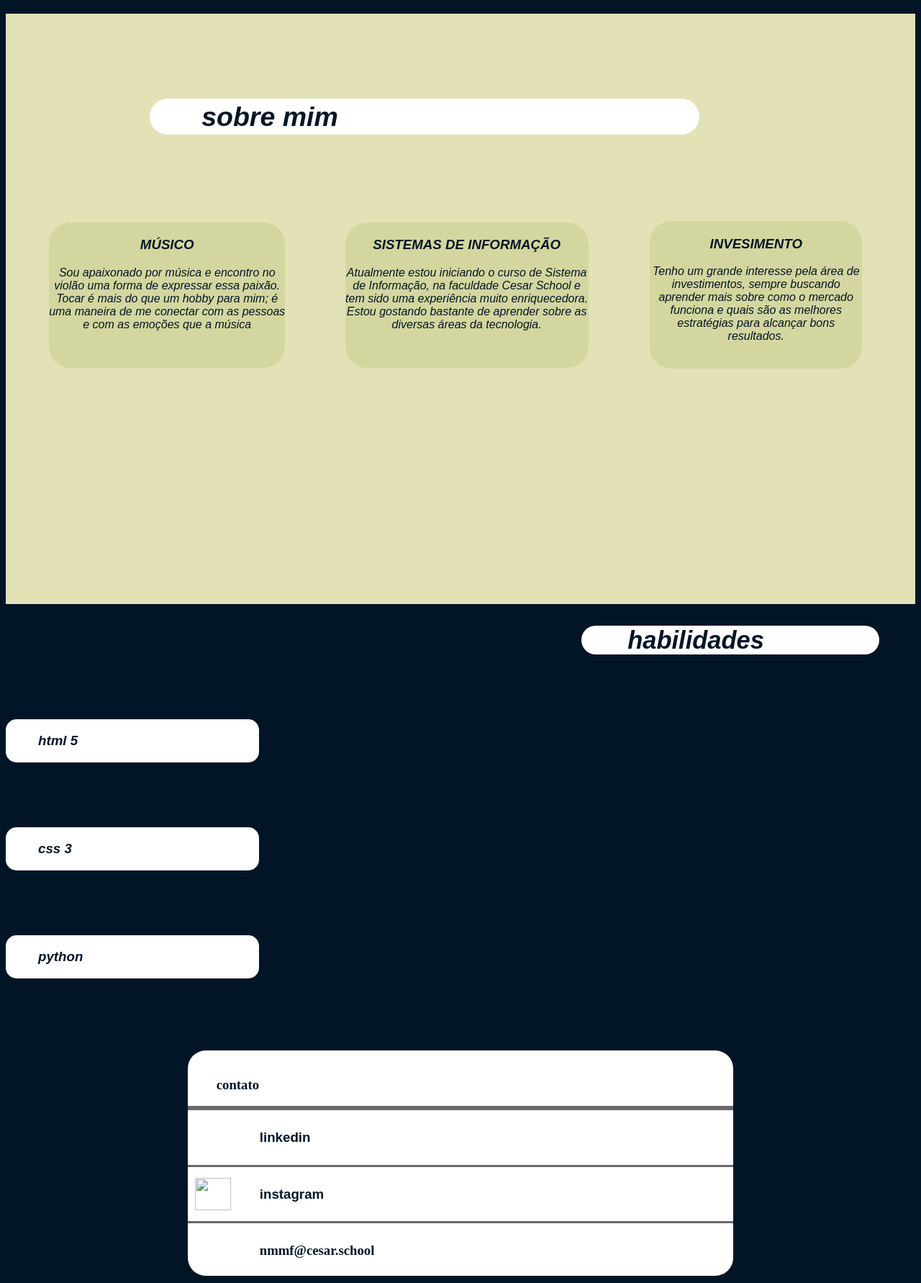
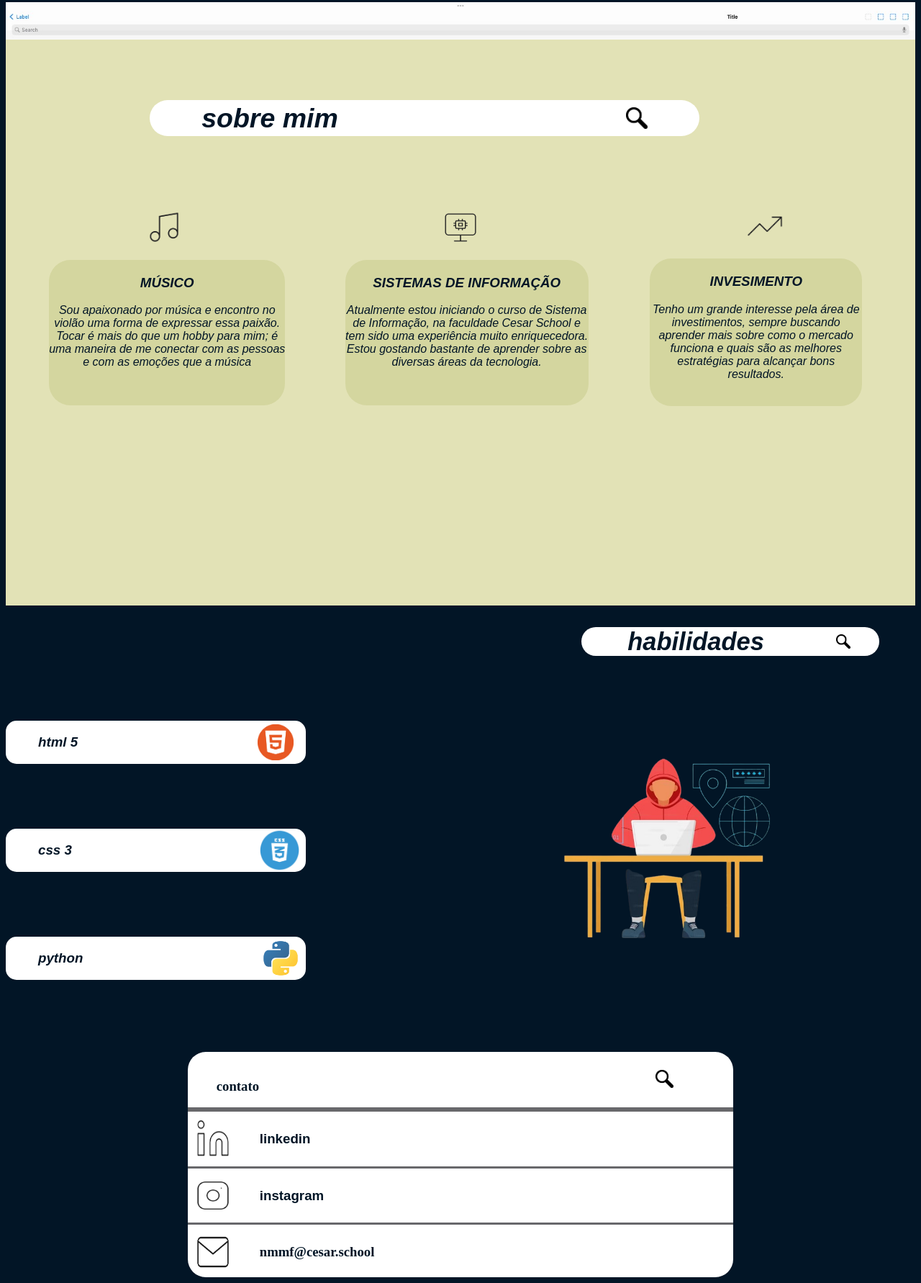
Before and after one commit to nestordefranca/Portif-lio, a plain HTML site: page src/index.html in a window 1280 px wide. Shown: the part 859-2641 px from the top of the page at 72% size. Drawn offline with Linux system fonts and the light colour scheme.

Commit message:
Atualizando para colocar img

```diff
--- a/src/index.html
+++ b/src/index.html
@@ -16,7 +16,7 @@
                 <li><a href="#sobre"><strong>Sobre mim</strong></a></li>
                 <li><a href="#habilidades"><strong>Habilidades</strong></a></li>
                 <li><a href="#contato"><strong>Contato</strong></a></li>
-                <img class="lupa" src="./image-removebg-preview.png" alt="">
+                <img class="lupa" src="./img/image-removebg-preview.png" alt="">
             </ul>
         </nav>
     </header>
@@ -32,7 +32,7 @@
                 <h3 class="nome2"><strong>NESTOR DE FRANÇA</strong></h4>
             </div>
             <div class="imagem">
-                <img src="./foto nova.png" alt="" class="foto">
+                <img src="./img/foto nova.png" alt="" class="foto">
             </div>
 
         </div>
@@ -42,11 +42,11 @@
 
     <section class="page2" id="sobre">
 
-        <div><img class="navegador" src="./Imagem do WhatsApp de 2024-10-04 à(s) 19.59.07_22d02a10.jpg" alt=""></div>
+        <div><img class="navegador" src="./img/Imagem do WhatsApp de 2024-10-04 à(s) 19.59.07_22d02a10.jpg" alt=""></div>
         <div class="name__sobremim">
 
             <h2 class="">sobre mim</h2>
-            <img class="lupa2" src="./image-removebg-preview.png" alt="">
+            <img class="lupa2" src="./img/image-removebg-preview.png" alt="">
 
         </div>
 
@@ -54,7 +54,7 @@
 
             <div>
                 <div><img class="musica"
-                        src="./Imagem_do_WhatsApp_de_2024-10-04_à_s__21.09.04_26b6c1a4-removebg-preview.png" alt="">
+                        src="./img/Imagem_do_WhatsApp_de_2024-10-04_à_s__21.09.04_26b6c1a4-removebg-preview.png" alt="">
                 </div>
 
                 <div class="box__1">
@@ -68,7 +68,7 @@
             </div>
             <div>
                 <div><img class="sistema"
-                        src="./Imagem_do_WhatsApp_de_2024-10-04_à_s__21.11.35_ec6729fd-removebg-preview (1).png" alt="">
+                        src="./img/Imagem_do_WhatsApp_de_2024-10-04_à_s__21.11.35_ec6729fd-removebg-preview (1).png" alt="">
                 </div>
                 <div class="box__2">
                     <h3>SISTEMAS DE INFORMAÇÃO</h3>
@@ -80,7 +80,7 @@
             </div>
             <div>
                 <div><img class="investimento"
-                        src="./Imagem_do_WhatsApp_de_2024-10-04_à_s__21.12.07_2a30438b-removebg-preview.png" alt="">
+                        src="./img/Imagem_do_WhatsApp_de_2024-10-04_à_s__21.12.07_2a30438b-removebg-preview.png" alt="">
                 </div>
                 <div class="box__3">
                     <h3>INVESIMENTO</h1>
@@ -100,25 +100,25 @@
     <section class="teste2" id="habilidades">
         <div class="habilidades">
             <h2 class=>habilidades</h2>
-            <img class="lupa4" src="./image-removebg-preview.png" alt="">
+            <img class="lupa4" src="./img/image-removebg-preview.png" alt="">
         </div>
 
         <div class="caixa__pai">
             <div>
                 <div class="caixa__filho1">
                     <h3>html 5</h3>
-                    <img class="html" src="./image-removebg-preview (1).png" alt="">
+                    <img class="html" src="./img/image-removebg-preview (1).png" alt="">
                 </div>
                 <div class="caixa__filho2">
                     <h3>css 3</h3>
-                    <img class="css" src="./image-removebg-preview (2).png" alt="">
+                    <img class="css" src="./img/image-removebg-preview (2).png" alt="">
                 </div>
                 <div class="caixa__filho3">
                     <h3>python</h3>
-                    <img class="python" src="./image-removebg-preview (3).png" alt="">
+                    <img class="python" src="./img/image-removebg-preview (3).png" alt="">
                 </div>
             </div>
-            <div class="progamador"><img class="tirar__vazio" src="./image-removebg-preview (6).png" alt=""></div>
+            <div class="progamador"><img class="tirar__vazio" src="./img/image-removebg-preview (6).png" alt=""></div>
         </div>
 
 
@@ -127,25 +127,25 @@
     <section id="contato">
         <div class="bloco_para_contato">
 
-            <div><img class="lupa5" src="./image-removebg-preview.png" alt="">
+            <div><img class="lupa5" src="./img/image-removebg-preview.png" alt="">
                 <h3 class="contat">contato</h3>
             </div>
             <hr class="espesso">
             <div class="caixain">
-                <img class="in" src="./image-removebg-preview (8).png" alt="">
+                <img class="in" src="./img/image-removebg-preview (8).png" alt="">
                 <h3 class="contat">
                     <a href="https://www.linkedin.com/in/nestor-de-fran%C3%A7a-662001245?utm_source=share&utm_campaign=share_via&utm_content=profile&utm_medium=ios_app" target="_blank">linkedin</a>
                 </h3>
             </div>
             <hr>
             <div class="caixainsta">
-                <img class="inst" src="./image-removebg-preview (7).png" alt="">
+                <img class="inst" src="./img/image-removebg-preview (7).png" alt="">
                 <h3 class="contat">
                     <a href="https://www.instagram.com/nestordefranca/profilecard/?igsh=MWtsaWtocDl3cGdybQ==" target="_blank">instagram</a>
                 </h3>
             </div>
             <hr>
-            <div class="caixagm"><img class="gm" src="./image-removebg-preview (9).png" alt="">
+            <div class="caixagm"><img class="gm" src="./img/image-removebg-preview (9).png" alt="">
                 <h3 class="contat">nmmf@cesar.school</h3>
             </div>
 
```
